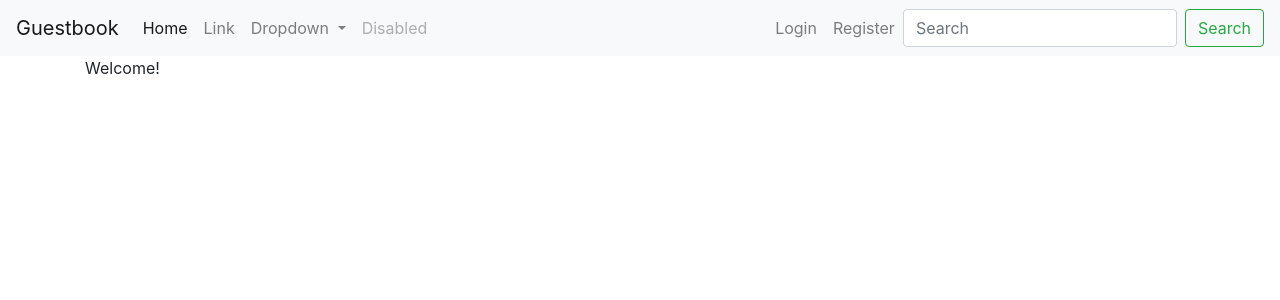
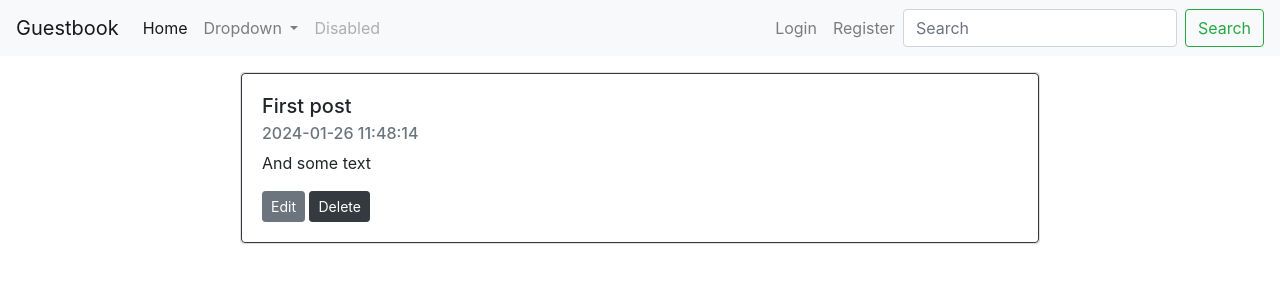
Before and after one commit to trndav/CS50, a Flask app: page / in a window 1280 px wide. Shown: the top 300 px of the page. Run offline with Flask 3, Linux system fonts and the light colour scheme; some libraries are stand-ins or nearby versions.

Commit message:
Added login, add/delete posts bootstrap styling

```diff
--- a/final_project/app.py
+++ b/final_project/app.py
@@ -1,8 +1,10 @@
 
-from flask import Flask, render_template, session, request, redirect
+from flask import Flask, render_template, session, request, redirect, url_for
 from flask_session import Session
 from cs50 import SQL
 from werkzeug.security import check_password_hash, generate_password_hash
+from helpers import login_required
+from datetime import datetime
 
 # Configure application
 app = Flask(__name__)
@@ -22,9 +24,19 @@ db = SQL("sqlite:///users.db")
 def index():
 
     logged_in = "user_id" in session
+    if logged_in:
+
+        # Get username of logged user
+        result = db.execute("SELECT username FROM users WHERE id = ?", session["user_id"])
+        username = result[0]['username']
+    else:
+        username = None
+
+    # Get all posts from the database
+    posts = db.execute("SELECT * FROM posts")
 
     # If index.html request is GET
-    return render_template("index.html", message="Welcome!", logged_in=logged_in)
+    return render_template("index.html", message="", logged_in=logged_in, username=username, posts=posts)
 
 # Register.html
 @app.route("/register", methods=["GET", "POST"])
@@ -82,8 +94,13 @@ def login():
         # Handle logged_in defined in index.html for different menu options
         logged_in = "user_id" in session
 
+        # Get username of logged user
+        result = db.execute("SELECT username FROM users WHERE id = ?", session["user_id"])
+        username = result[0]['username']
+
         # Redirect logged user to homepage
-        return render_template("index.html", message="You are logged in.", logged_in=logged_in)
+        # return render_template("index.html", message="You are logged in.", logged_in=logged_in, username=username)
+        return redirect(url_for("index"))
 
     # If login request is GET
     return render_template("login.html")
@@ -96,10 +113,44 @@ def logout():
     session.clear()
 
     # Redirect user to login form
-    return render_template("index.html", message="You are logged out.")
+    return render_template("login.html", message="You have logged out.")
 
 # Create post.html
 @app.route("/post", methods=["GET", "POST"])
+@login_required
 def post():
 
-    return render_template("post.html")
+    logged_in = "user_id" in session
+
+    # Get username of logged user
+    result = db.execute("SELECT username FROM users WHERE id = ?", session["user_id"])
+    username = result[0]['username']
+
+    if request.method == "POST":
+        current_user = session.get('user_id')
+        title = request.form.get("title")
+        post = request.form.get("post")
+        current_datetime = datetime.now()
+
+        db.execute("INSERT INTO posts (user_id, title, post, time) VALUES (?, ?, ?, ?)",
+                    current_user, title, post, current_datetime)
+
+        return render_template("post.html", message="Post published successfuly.", username=username, logged_in=logged_in)
+
+    return render_template("post.html", username=username, logged_in=logged_in)
+
+# Delete post
+@app.route("/delete/<int:post_id>", methods=["POST"])
+def delete(post_id):
+
+    #logged_in = "user_id" in session
+
+    # Get username of logged user
+    #result = db.execute("SELECT username FROM users WHERE id = ?", session["user_id"])
+    #username = result[0]['username']
+
+    if request.method == "POST":
+        # Delete the post with the given post_id from the database
+        db.execute("DELETE FROM posts WHERE id = ?", post_id)
+        return redirect(url_for("index"))
+        # return render_template("index.html", message="Post deleted.", username=username, logged_in=logged_in)
--- a/final_project/templates/index.html
+++ b/final_project/templates/index.html
@@ -7,4 +7,19 @@
 <!-- Content here -->
 {% block main %}
 {{ message }}
+{% for post in posts %}
+    <div class="row justify-content-center mt-3">
+        <div class="card" style="width: 50rem;">
+            <div class="card-body border border-dark rounded">
+            <h5 class="card-title">{{ post.title }}</h5>
+            <h6 class="card-subtitle mb-2 text-muted">{{ post.time }}</h6>
+            <p class="card-text">{{ post.post }}</p>
+            <form class="d-flex" action="/delete/{{ post.id }}" method="POST">
+                <button type="submit" class="btn btn-secondary btn-sm me-5">Edit</button><span>&nbsp;</span>
+                <button type="submit" class="btn btn-dark btn-sm">Delete</button>
+            </form>
+            </div>
+        </div>
+    </div>
+{% endfor %}
 {% endblock %}
--- a/final_project/templates/layout.html
+++ b/final_project/templates/layout.html
@@ -22,17 +22,21 @@
             <div class="collapse navbar-collapse" id="navbarSupportedContent">
               <ul class="navbar-nav mr-auto">
                 <li class="nav-item active">
-                  <a class="nav-link" href="#">Home <span class="sr-only">(current)</span></a>
+                  <a class="nav-link" href="/">Home <span class="sr-only">(current)</span></a>
                 </li>
+                {% if logged_in %}
                 <li class="nav-item">
-                  <a class="nav-link" href="#">Link</a>
+                  <a class="nav-link" href="/post">Post</a>
                 </li>
+                {% endif %}
                 <li class="nav-item dropdown">
                   <a class="nav-link dropdown-toggle" href="#" id="navbarDropdown" role="button" data-toggle="dropdown" aria-haspopup="true" aria-expanded="false">
                     Dropdown
                   </a>
                   <div class="dropdown-menu" aria-labelledby="navbarDropdown">
+
                     <a class="dropdown-item" href="#">Action</a>
+
                     <a class="dropdown-item" href="#">Another action</a>
                     <div class="dropdown-divider"></div>
                     <a class="dropdown-item" href="#">Something else here</a>
@@ -44,6 +48,11 @@
               </ul>
 
                 <ul class="navbar-nav ml-auto">
+                    {% if logged_in %}
+                    <li class="nav-item">
+                      <a class="nav-link">Welcome {{ username }}</a>
+                    </li>
+                    {% endif %}
                     {% if not logged_in %}
                     <li class="nav-item">
                         <a class="nav-link" href="/login">Login</a>
--- a/final_project/templates/login.html
+++ b/final_project/templates/login.html
@@ -16,6 +16,6 @@
         </div>
         <button type="submit" class="btn btn-primary">Login</button>
     </form>
-<h6>{{ message }}</h6>
+    <h6>{{ message }}</h6>
 </div>
 {% endblock %}
--- a/final_project/templates/post.html
+++ b/final_project/templates/post.html
@@ -16,10 +16,11 @@
                 </div>
                 <div class="form-group" class="col-sm-8">
                     <label for="exampleFormControlTextarea1">Post content</label>
-                    <textarea class="form-control" name="text" id="exampleFormControlTextarea1" rows="3"></textarea>
+                    <textarea class="form-control" name="post" id="exampleFormControlTextarea1" rows="3"></textarea>
                 </div>
                 <button type="submit" class="btn btn-primary">Post</button>
             </form>
+            <h6>{{ message }}</h6>
         </div>
     </div>
 </div>
```
Also changed, not shown: final_project/helpers.py (added, +7 -0 lines), final_project/users.db.
